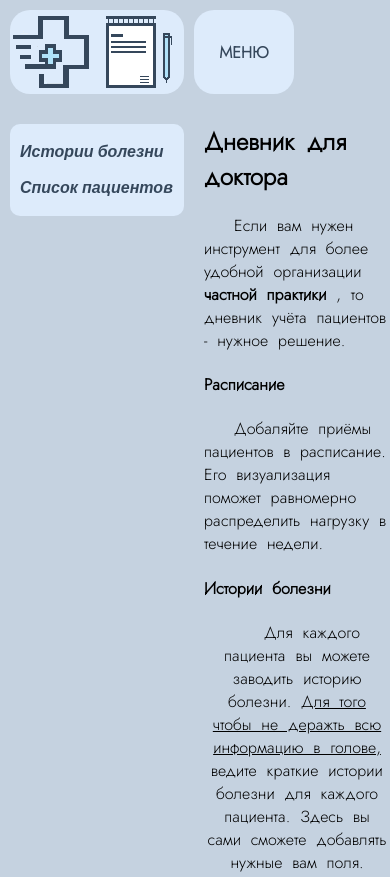
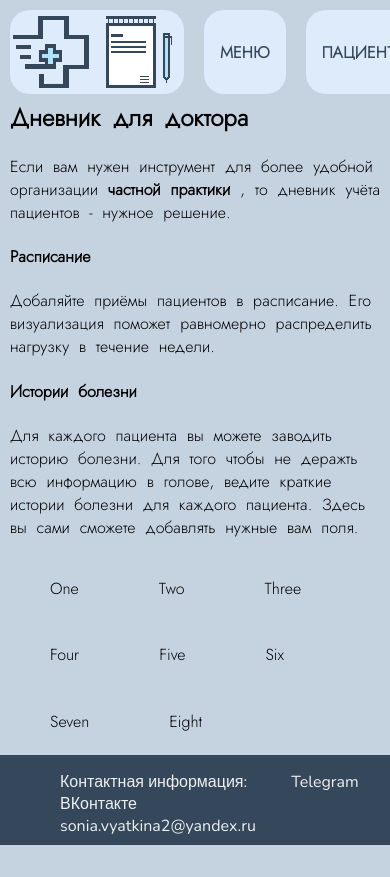
Before and after one commit to rorpo99/Web-programming, a plain HTML site: page index.html in a window 390 px wide. Shown: the top 877 px of the page. Drawn offline with nearby package versions, Linux system fonts and the light colour scheme.

Commit message:
feat: change the view depending on the size of the screen

```diff
--- a/index.html
+++ b/index.html
@@ -21,6 +21,13 @@
                 <a href="index.html" class="header_formatted">Главная</a>
                 <a href="index.html" class="header_formatted">Расписание</a>
                 <a href="index.html" class="header_formatted">Запись</a>
+            </div>
+        </div>
+        <div class="dropdown">
+            <button class="dropbtn">Пациенты</button>
+            <div class="dropdown-content">
+                <a href="index.html" class="header_formatted">Истории болезни</a>
+                <a href="patient_list.html" class="header_formatted">Список пациентов</a>
             </div>
         </div>
         <nav class="main-page">
@@ -70,10 +77,9 @@
                     <h4>Истории болезни</h4>
                     <p id="aligned-text">
                     Для каждого пациента вы можете заводить историю болезни.
-                    <span id="example">Для того чтобы не деражть всю информацию в голове, </span> ведите краткие истории болезни для каждого пациента.
+                    Для того чтобы не деражть всю информацию в голове, ведите краткие истории болезни для каждого пациента.
                     Здесь вы сами сможете добавлять нужные вам поля. <br>
                     </p>
-                </section>
 
             </article>
             <div class="box">
--- a/styles/style.css
+++ b/styles/style.css
@@ -7,32 +7,20 @@ html, body {
 main {
     display: flex;
     flex: 1 0 auto;
-    /*margin-top: 100px;*/
 }
 
 .main-content {
     font-family: 'Jost', sans-serif;
     word-spacing: 5px;
     font-weight: 400;
-
+    margin-left: 210px;
 }
 
 .wrapper {
     display: flex;
     flex-direction: column;
-    /*flex-wrap: wrap;*/
     height: 100%;
 }
-
-/*remove after lab-2*/
-.main-content p {
-    text-indent: 30px;
-}
-
-#aligned-text {
-    text-align: center;
-}
-
 
 a.header_formatted{
     color: #35475B;
@@ -70,6 +58,7 @@ aside.menu {
     float: left;
     margin: 10px;
     flex-shrink: 0;
+    position: fixed;
 }
 
 blockquote.right-sided {
@@ -94,7 +83,8 @@ header.main-page {
     display: flex;
     align-items: center;
     flex: 0 0 auto;
-    /*position: fixed;*/
+    position: sticky;
+    top: 0;
 }
 
 img.logo {
@@ -136,10 +126,6 @@ ul.header-nav-main-page {
     padding: 0px;
 }
 
-#example {
-    text-decoration: underline;
-}
-
 /*remove after lab-3*/
 .box {
     display: flex;
@@ -166,7 +152,7 @@ ul.header-nav-main-page {
     border-radius: 20px;
     display: none;
     height: 84px;
-    width: 100px;
+    width: auto;
 }
 
 .dropdown {
@@ -203,18 +189,30 @@ ul.header-nav-main-page {
     background-color: #BCC4E3;
 }
 
-@media screen and (max-width: 700px) {
-    /*aside {*/
-    /*    opacity: 0;*/
-    /*}*/
+@media screen and (max-width: 730px) {
 
     nav.main-page {
         display: none;
+    }
+
+    aside.menu {
+        display: none;
+    }
+
+    .main-content {
+        margin-left: 10px;
+        margin-top: 80px;
     }
 
     .dropbtn {
         display: block;
     }
 
+    .dropdown {
+        margin: 10px;
+    }
 
+    header.main-page {
+        position: fixed;
+    }
 }
```
